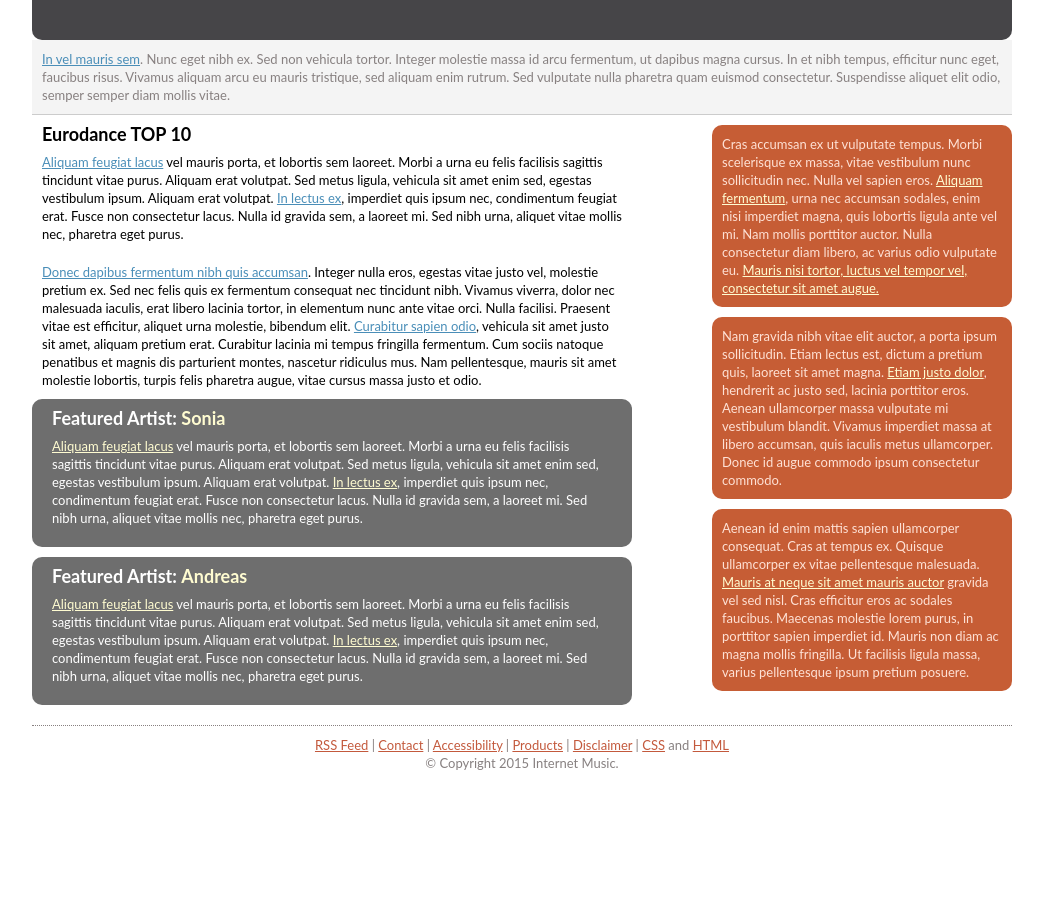
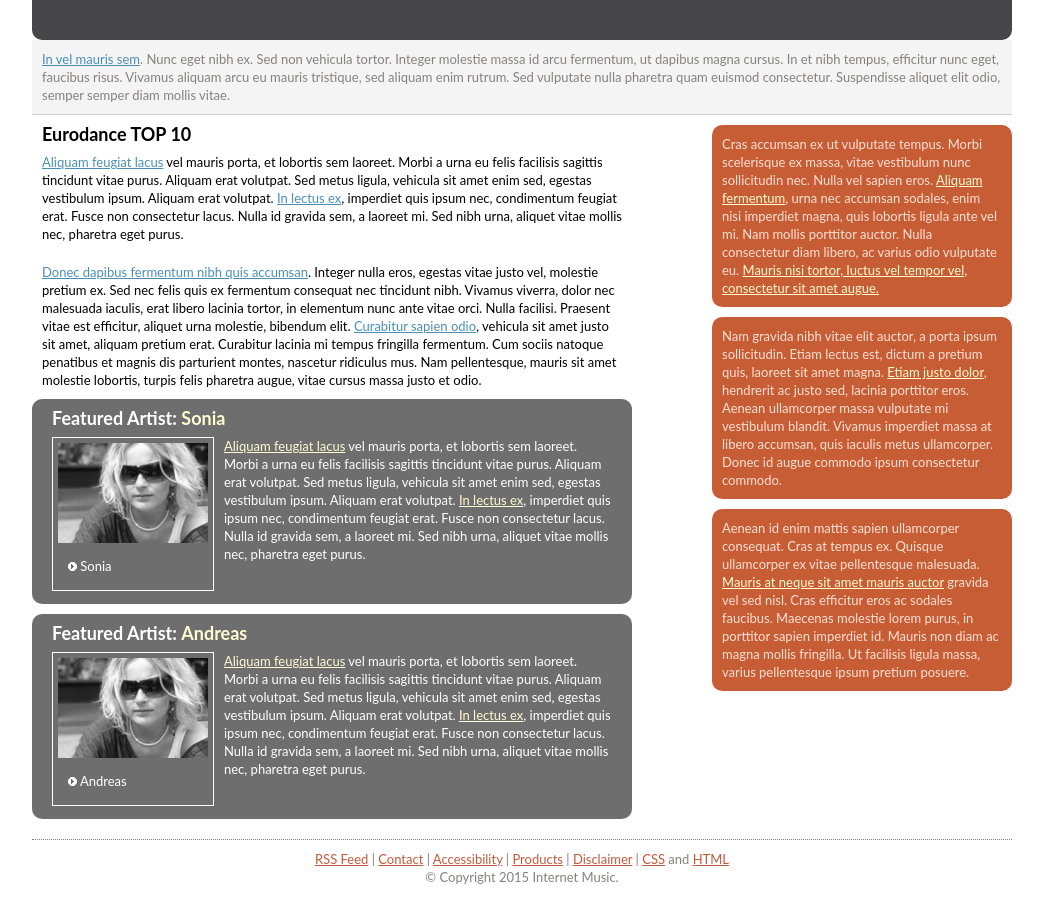
Before and after one commit to adi3009/css-challenges, a plain HTML site: page index.html in a window 1280 px wide. Shown: the part 102-1008 px from the top of the page, without its empty margins (118-1161 px from the left). Before the commit the page ends 894 px from the top, so only its background shows below. Drawn offline with Linux system fonts and the light colour scheme.

Commit message:
internet music, featured artist image

```diff
--- a/index.html
+++ b/index.html
@@ -74,7 +74,10 @@
 
             <div class="featured-artist">
                 <h3 class="featured-artist__label">Featured Artist: <span class="featured-artist__name">Sonia</span></h3>
-
+                <div class="featured-artist__image">
+                    <img src="images/sonia.jpg" />
+                    <p><img src="images/play.gif" /> Sonia</p>
+                </div>
                 <p>
                     <a href="#">Aliquam feugiat lacus</a> vel mauris porta, et lobortis sem laoreet. Morbi a urna eu
                     felis facilisis sagittis
@@ -88,7 +91,10 @@
 
             <div class="featured-artist">
                 <h3 class="featured-artist__label">Featured Artist: <span class="featured-artist__name">Andreas</span></h3>
-
+                <div class="featured-artist__image">
+                    <img src="images/sonia.jpg" />
+                    <p><img src="images/play.gif" /> Andreas</p>
+                </div>
                 <p>
                     <a href="#">Aliquam feugiat lacus</a> vel mauris porta, et lobortis sem laoreet. Morbi a urna eu
                     felis facilisis sagittis
--- a/sass/internet-music.scss
+++ b/sass/internet-music.scss
@@ -136,6 +136,7 @@ p {
   padding: 10px;
   border-radius: 10px;
   margin-bottom: 10px;
+  min-height: 185px;
 
   a {
     color: rgb(255, 252, 209);
@@ -150,6 +151,13 @@ p {
   &__name {
     color: rgb(255, 252, 209);
   }
+
+  &__image {
+    border: 1px solid white;
+    margin: 10px;
+    padding: 5px;
+    float: left;
+  }
 }
 
 .footer {
```
Also changed, not shown: images/article.gif (added), images/play.gif (added), images/sonia.jpg (added), stylesheets/internet-music.css, stylesheets/screen.css.
